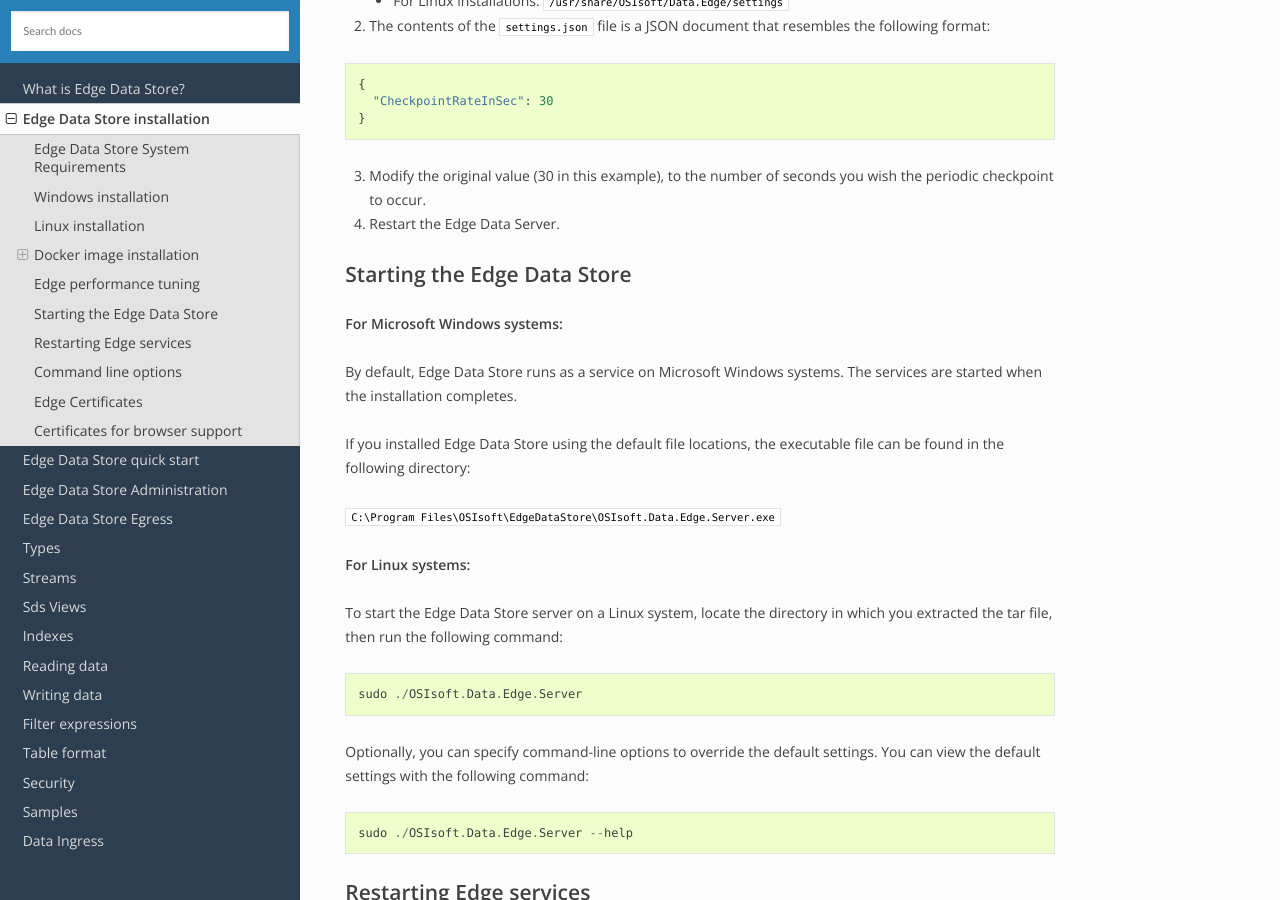
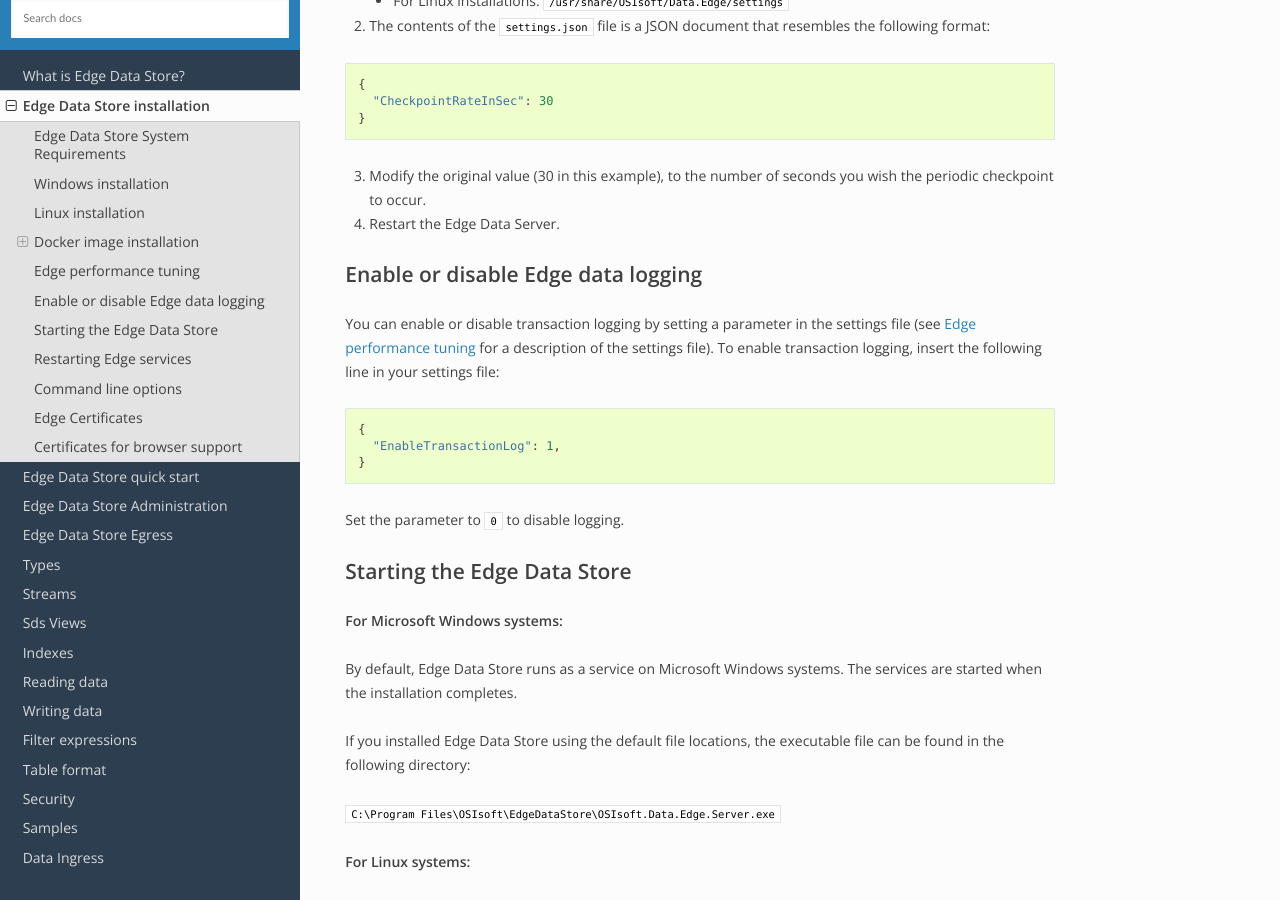
Before and after one commit to fgasparro/EdgeDS-Docs, a Sphinx documentation site: the page built from docs/EdgeDS_Installation.rst, in a window 1280 px wide and 900 px high, scrolled down 2487 px. Built offline with Sphinx 7.4.7 and the Read the Docs theme 2.0.0, drawn with Linux system fonts in a browser that asks for light colours.

Commit message:
Update EdgeDS_Installation.rst

```diff
--- a/docs/EdgeDS_Installation.rst
+++ b/docs/EdgeDS_Installation.rst
@@ -101,7 +101,7 @@ Edge performance tuning
 -----------------------
 
 To improve performance, the Edge Data Server writes recent configuration and event data to an in-memory cache
-and writes the changes to permanent  storage only when required.
+and writes the changes to permanent storage only when required.
 
 The Edge Data Server periodically runs a check-point routine that writes all recent configuration
 and event data updates to permanent storage. By default, the checkpoint is performed every 30 seconds.
@@ -126,6 +126,22 @@ Perform the following steps to adjust the periodic checkpoint rate:
 3. Modify the original value (30 in this example), to the number of seconds you wish the periodic checkpoint to occur.
 
 4. Restart the Edge Data Server.
+
+
+Enable or disable Edge data logging
+-----------------------------------
+
+You can enable or disable transaction logging by setting a parameter in the settings file (see `Edge performance tuning`_ for a
+description of the settings file). To enable transaction logging, insert the following line in your settings file:
+
+::
+
+  {
+    "EnableTransactionLog": 1,
+  }
+
+Set the parameter to ``0`` to disable logging.
+
 
 
 Starting the Edge Data Store
```
